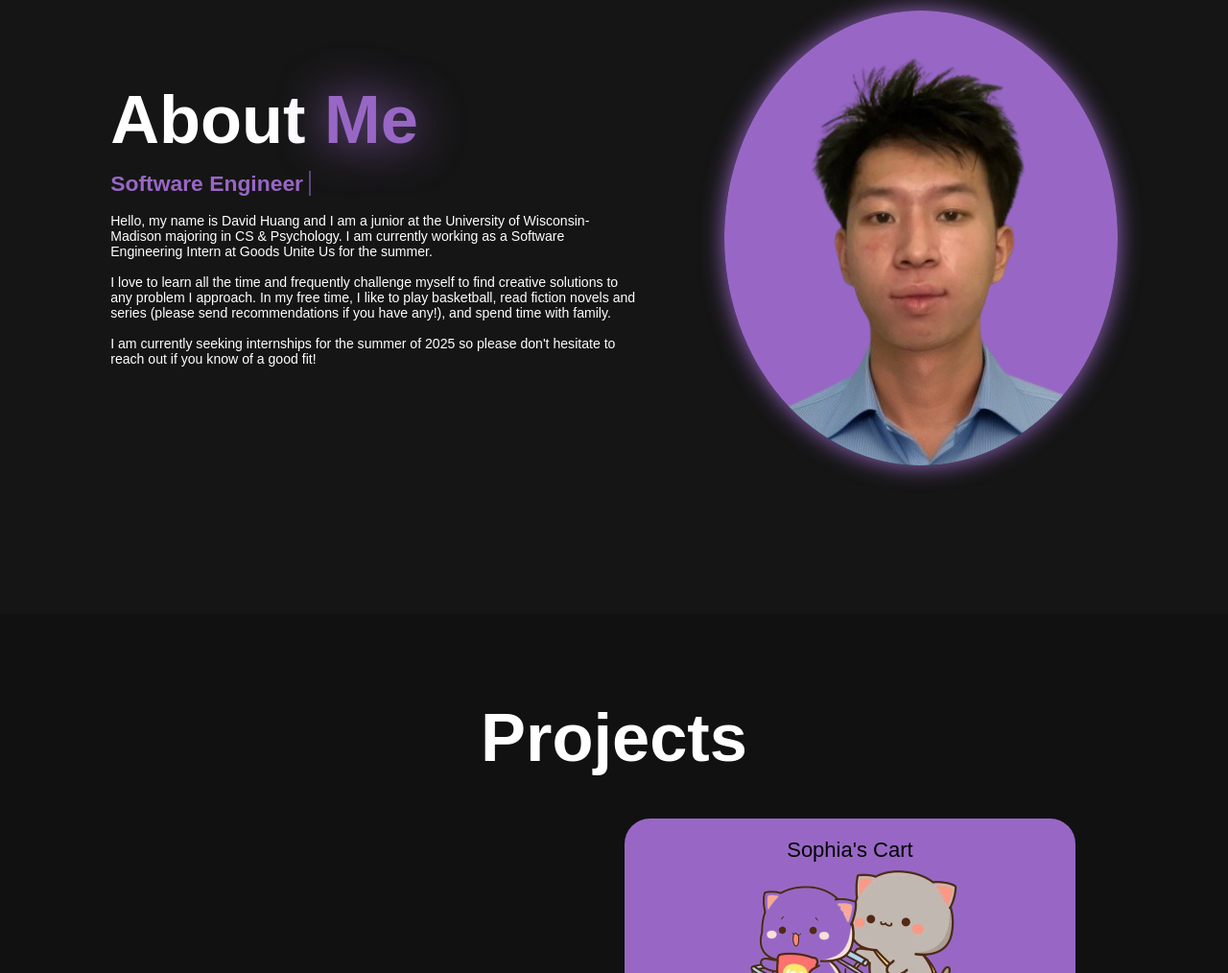
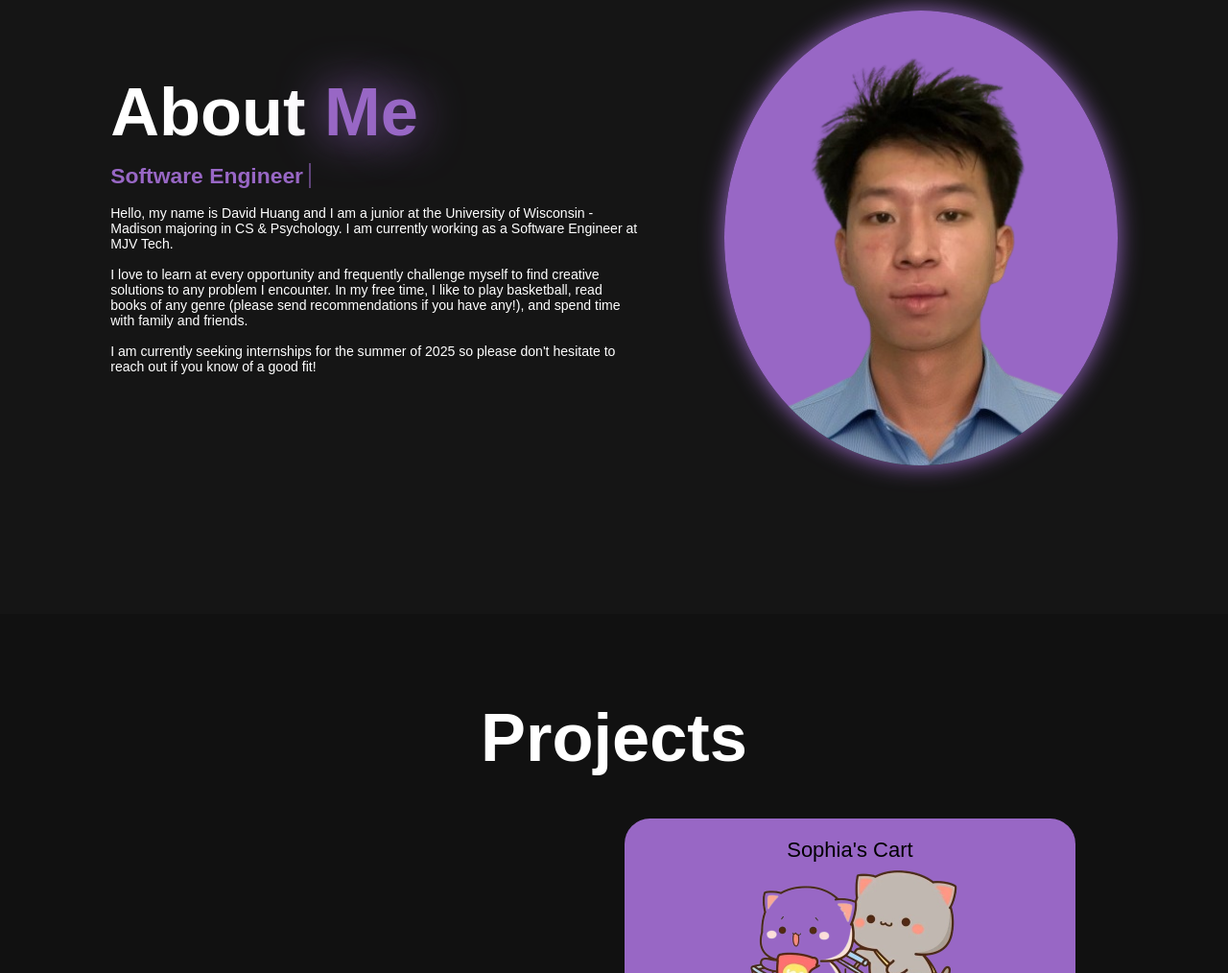
Before and after one commit to dhuango/portfolio, a plain HTML site: page index.html in a window 1280 px wide. Shown: the part 1039-2053 px from the top of the page at 96% size. Drawn offline with nearby package versions, Linux system fonts and the light colour scheme.

Commit message:
updated information

```diff
--- a/index.html
+++ b/index.html
@@ -39,7 +39,7 @@
 
             <p>cs & psychology at uw-madison</p>
             <div class="social-icons">
-                <a href="https://www.linkedin.com/in/david-huang-920462237/" target="_blank"><i class='bx bxl-linkedin-square'></i></a>
+                <a href="https://www.linkedin.com/in/davidhuang-dh/" target="_blank"><i class='bx bxl-linkedin-square'></i></a>
                 <a href="https://github.com/dhuango" target="_blank"><i class='bx bxl-github' ></i></a>
             </div>
 
@@ -55,9 +55,9 @@
             <h3 class="text-animation">
                 <span></span>
             </h3>
-            <p>Hello, my name is David Huang and I am a junior at the University of Wisconsin-Madison majoring in CS & Psychology. I am currently working as a Software Engineering Intern at Goods Unite Us for the summer.
+            <p>Hello, my name is David Huang and I am a junior at the University of Wisconsin - Madison majoring in CS & Psychology. I am currently working as a Software Engineer at MJV Tech.
                 <br><br>
-                I love to learn all the time and frequently challenge myself to find creative solutions to any problem I approach. In my free time, I like to play basketball, read fiction novels and series (please send recommendations if you have any!), and spend time with family.
+                I love to learn at every opportunity and frequently challenge myself to find creative solutions to any problem I encounter. In my free time, I like to play basketball, read books of any genre (please send recommendations if you have any!), and spend time with family and friends.
                 <br><br>
                 I am currently seeking internships for the summer of 2025 so please don't hesitate to reach out if you know of a good fit!
             </p>
```
Also changed, not shown: 1 other file.
